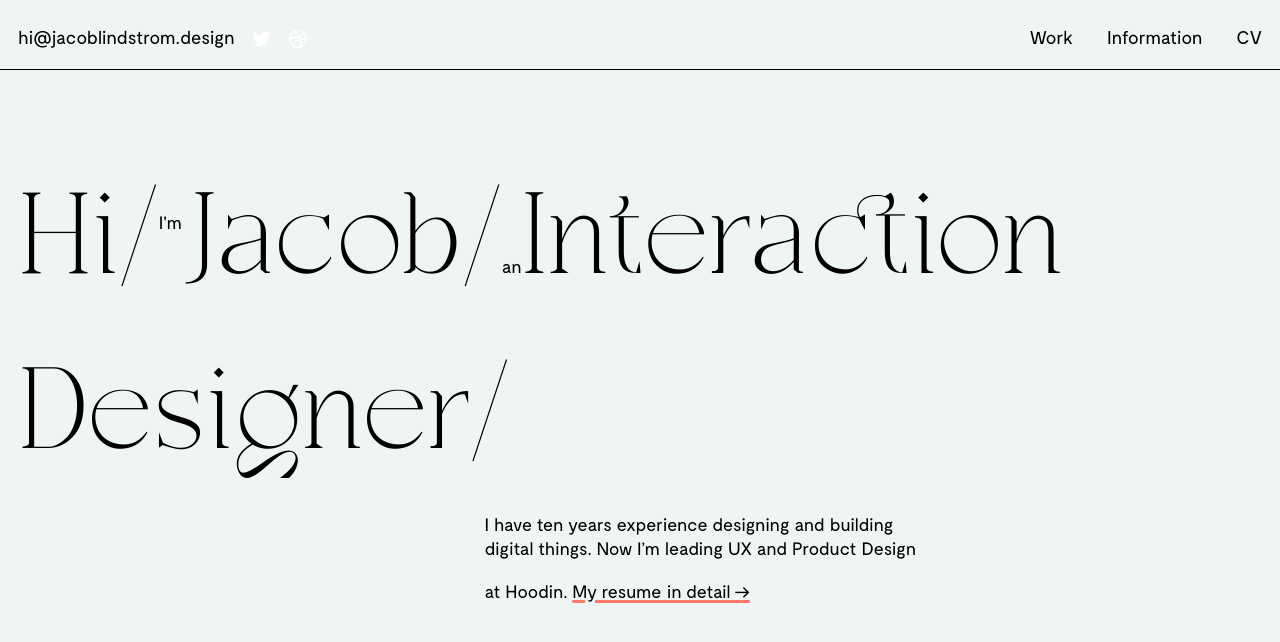
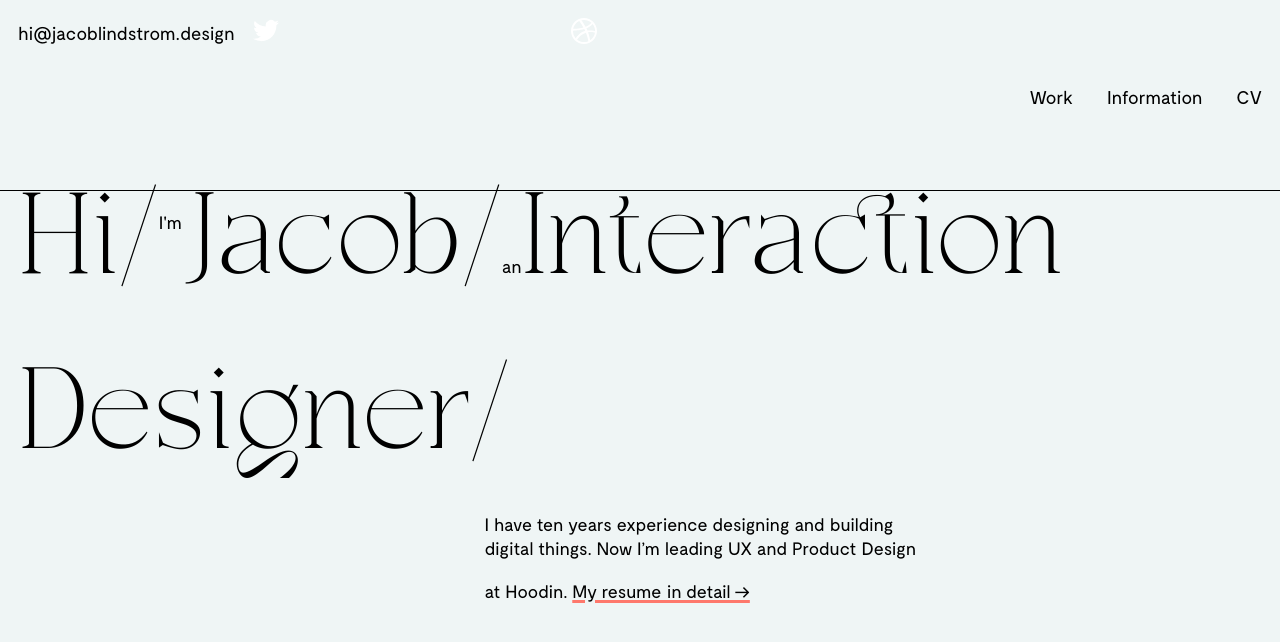
Before and after one commit to jacoblindstrm/jacoblindstrm.github.io, a Jekyll site: the page built from index.html, in a window 1280 px wide. Shown: the top 642 px of the page. Built offline with Jekyll 4.4.1, drawn with Linux system fonts in a browser that asks for light colours; comment, search, counter and statistics services are not loaded.

Commit message:
Update header.html

```diff
--- a/_includes/header.html
+++ b/_includes/header.html
@@ -2,10 +2,10 @@
     <ul class="social">
         <p>{{ site.email }}</p>
         <li><a href="{{ site.twitter }}" title="Twitter profile" rel="author noopener">
-            <img src="{{ "./assets/icons/twitter.svg" | relative_path" }}" alt="Twitter logotype"/>
+            <svg fill="none" xmlns="http://www.w3.org/2000/svg"><path d="M8.176 23.126c9.812 0 15.178-8.128 15.178-15.177 0-.231 0-.461-.015-.69A10.853 10.853 0 0026 4.498c-.974.431-2.006.714-3.064.84a5.353 5.353 0 002.345-2.951 10.69 10.69 0 01-3.387 1.294 5.34 5.34 0 00-9.09 4.866A15.144 15.144 0 011.81 2.973a5.338 5.338 0 001.651 7.121 5.294 5.294 0 01-2.421-.668v.068a5.336 5.336 0 004.28 5.23 5.328 5.328 0 01-2.409.09 5.34 5.34 0 004.984 3.705A10.704 10.704 0 010 20.73a15.101 15.101 0 008.176 2.392" fill="#fff"/></svg>
         </a></li>
         <li><a href="{{ site.dribbble }}" title="Dribbble profile" rel="author noopener">
-            <img src="{{ "./assets/icons/dribbble.svg" | relative_path" }}" alt="Dribbble logotype"/>
+            <svg fill="none" xmlns="http://www.w3.org/2000/svg"><path fill-rule="evenodd" clip-rule="evenodd" d="M13 0C5.823 0 0 5.823 0 13s5.823 13 13 13c7.163 0 13-5.823 13-13S20.163 0 13 0zm8.587 5.992c1.55 1.89 2.481 4.3 2.51 6.91-.367-.071-4.033-.818-7.727-.353-.085-.183-.155-.38-.24-.578a33.027 33.027 0 00-.733-1.608c4.089-1.663 5.95-4.06 6.19-4.37zM13 1.918c2.82 0 5.4 1.057 7.36 2.791-.197.282-1.875 2.524-5.823 4.005-1.819-3.342-3.835-6.077-4.145-6.5A11.291 11.291 0 0113 1.918zM8.277 2.96c.296.395 2.27 3.144 4.117 6.415-5.189 1.382-9.771 1.354-10.265 1.354.72-3.44 3.046-6.303 6.148-7.769zM1.889 13.014v-.338c.48.014 5.866.084 11.407-1.58.324.62.62 1.255.902 1.89-.14.042-.296.084-.437.127-5.724 1.847-8.77 6.895-9.023 7.318a11.078 11.078 0 01-2.849-7.417zM13 24.111c-2.566 0-4.935-.875-6.81-2.34.197-.41 2.453-4.753 8.713-6.938.029-.014.043-.014.071-.028 1.565 4.046 2.2 7.444 2.369 8.417a10.92 10.92 0 01-4.343.889zm6.19-1.904c-.113-.677-.705-3.92-2.158-7.91 3.483-.55 6.529.353 6.91.48-.48 3.087-2.256 5.752-4.752 7.43z" fill="#fff"/></svg>
         </a></li>
     </ul>
     {% include nav.html %}
```
